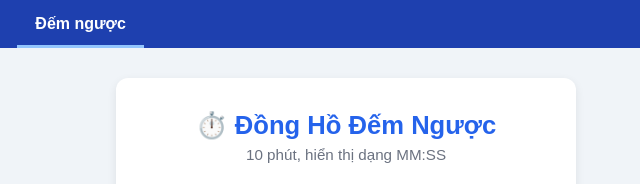
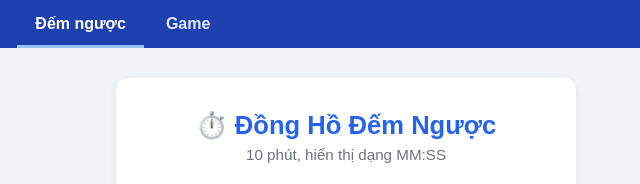
Before and after one commit to tongxuanquan113-ship-it/bai35a, a plain HTML site: page demtg.html in a window 1280 px wide. Shown: the top 184 px of the page, 294-934 px from the left. Drawn offline with Linux system fonts and the light colour scheme.

Commit message:
Add Game link to navigation in demtg.html

```diff
--- a/demtg.html
+++ b/demtg.html
@@ -90,6 +90,7 @@
     <li><a href="index.html">Trang chủ</a></li>
     <li><a href="dangky.html">Đăng Ký</a></li>
     <li><a href="demtg.html" class="active">Đếm ngược</a></li>
+   <li><a href="game.html">Game</a></li>
   </ul>
 </nav>
 
```
